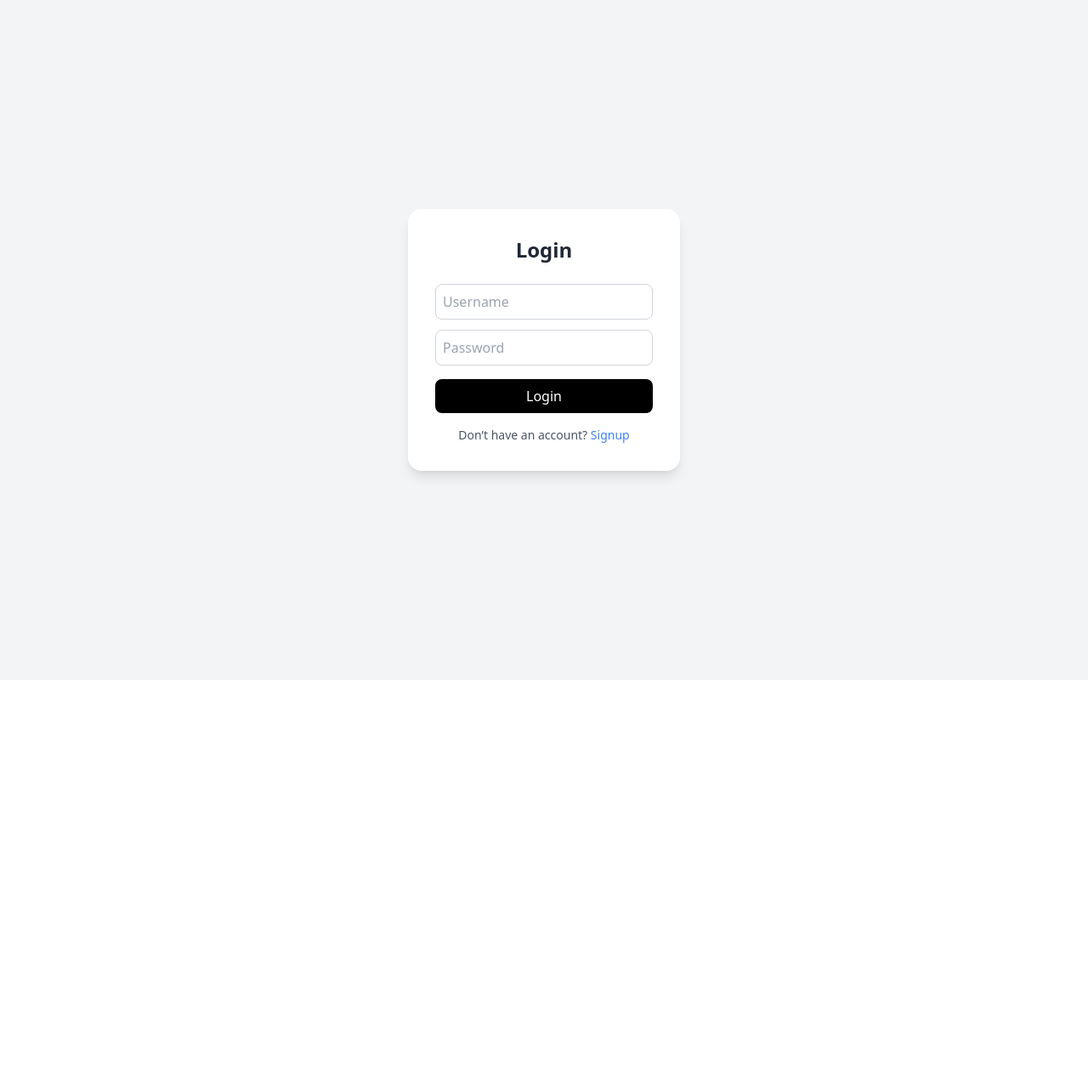
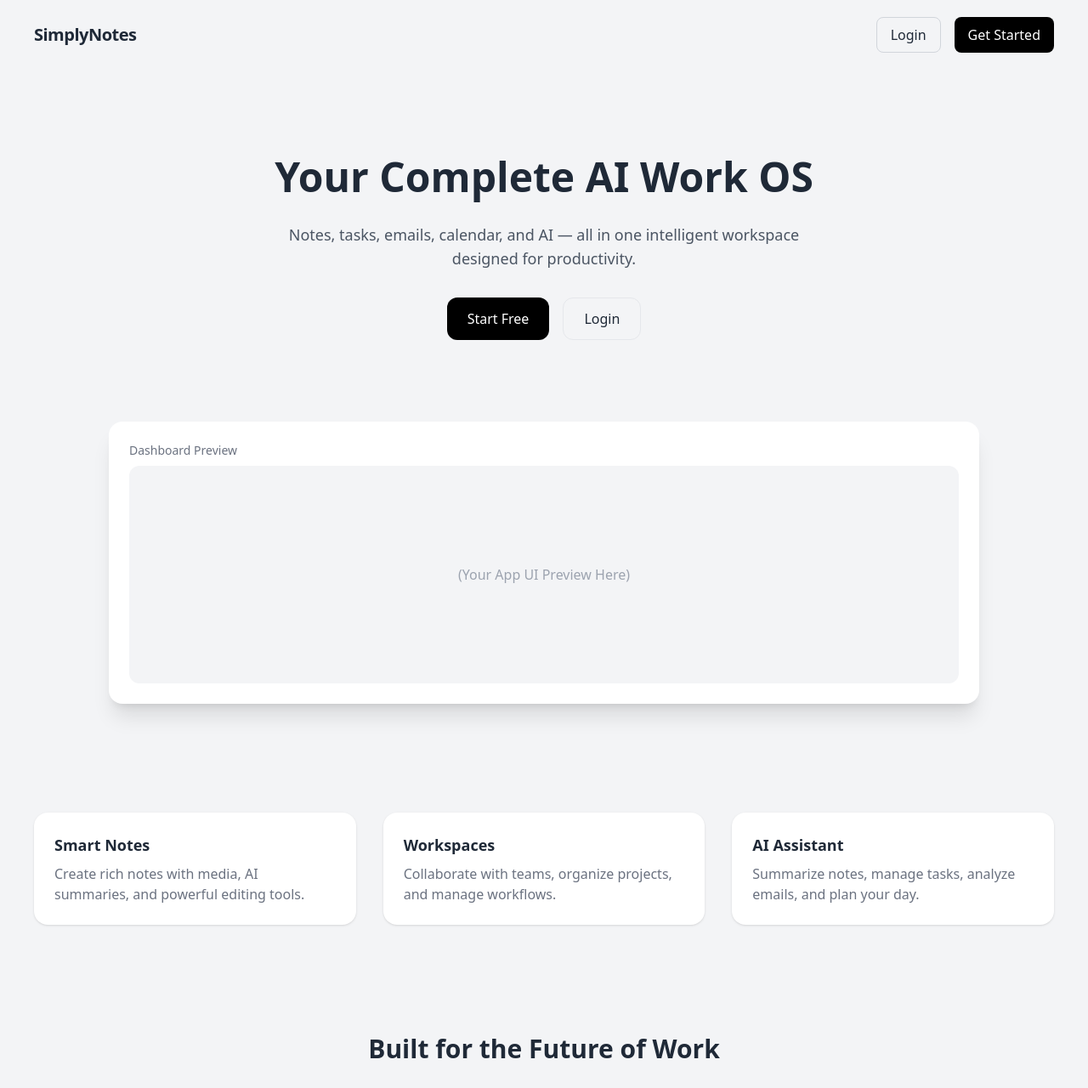
Before and after one commit to musxsid/simplynotes, a React app in the folder frontend/: page / in a window 1280 px wide. Shown: the top 1280 px of the page at 85% size. Before the commit the page ends 800 px from the top, so only its background shows below. Built offline with nearby package versions, Linux system fonts and the light colour scheme; the HTML template or start-up script is replaced by a standard one.

Commit message:
Add landing page routing and separate login route

```diff
--- a/frontend/src/App.jsx
+++ b/frontend/src/App.jsx
@@ -1,8 +1,10 @@
 import { BrowserRouter as Router, Routes, Route, Navigate } from "react-router-dom";
+import HomePage from "./pages/HomePage";
 import LoginPage from "./pages/LoginPage";
 import SignupPage from "./pages/SignupPage";
 import WorkPage from "./pages/WorkPage";
 import ProtectedRoute from "./routes/ProtectedRoute";
+
 function App() {
   const token = localStorage.getItem("token");
 
@@ -10,16 +12,19 @@ function App() {
     <Router>
       <Routes>
 
-        {/* 🔥 Root route logic */}
+        {/* 🔥 Landing Page */}
+        <Route path="/" element={<HomePage />} />
+
+        {/* 🔐 Login */}
         <Route
-          path="/"
+          path="/login"
           element={token ? <Navigate to="/work" /> : <LoginPage />}
         />
 
-        {/* Signup */}
+        {/* 🆕 Signup */}
         <Route path="/signup" element={<SignupPage />} />
 
-        {/* Protected Work */}
+        {/* 🔒 Protected Work */}
         <Route
           path="/work"
           element={
--- /dev/null
+++ b/frontend/src/pages/HomePage.jsx
@@ -0,0 +1,152 @@
+import { useNavigate } from "react-router-dom";
+import { motion } from "framer-motion";
+
+function HomePage() {
+  const navigate = useNavigate();
+
+  return (
+    <div className="min-h-screen bg-gray-100 dark:bg-gray-900 text-gray-800 dark:text-white">
+
+      {/* NAVBAR */}
+      <div className="flex justify-between items-center px-10 py-5">
+        <h1 className="text-xl font-semibold tracking-tight">SimplyNotes</h1>
+
+        <div className="flex gap-4">
+          <button
+            onClick={() => navigate("/login")}
+            className="px-4 py-2 rounded-lg border border-gray-300 dark:border-gray-600"
+          >
+            Login
+          </button>
+
+          <button
+            onClick={() => navigate("/signup")}
+            className="px-4 py-2 rounded-lg bg-black text-white hover:bg-gray-800"
+          >
+            Get Started
+          </button>
+        </div>
+      </div>
+
+      {/* HERO */}
+      <div className="flex flex-col items-center text-center mt-24 px-6">
+
+        <motion.h1
+          initial={{ opacity: 0, y: 30 }}
+          animate={{ opacity: 1, y: 0 }}
+          transition={{ duration: 0.6 }}
+          className="text-5xl font-bold mb-6 leading-tight"
+        >
+          Your Complete AI Work OS
+        </motion.h1>
+
+        <motion.p
+          initial={{ opacity: 0 }}
+          animate={{ opacity: 1 }}
+          transition={{ delay: 0.3 }}
+          className="max-w-2xl text-gray-600 dark:text-gray-300 mb-8 text-lg"
+        >
+          Notes, tasks, emails, calendar, and AI — all in one intelligent workspace designed for productivity.
+        </motion.p>
+
+        <motion.div
+          initial={{ opacity: 0, y: 20 }}
+          animate={{ opacity: 1, y: 0 }}
+          transition={{ delay: 0.5 }}
+          className="flex gap-4"
+        >
+          <button
+            onClick={() => navigate("/signup")}
+            className="bg-black text-white px-6 py-3 rounded-xl hover:bg-gray-800 transition active:scale-95"
+          >
+            Start Free
+          </button>
+
+          <button
+            onClick={() => navigate("/login")}
+            className="border px-6 py-3 rounded-xl"
+          >
+            Login
+          </button>
+        </motion.div>
+
+      </div>
+
+      {/* PRODUCT VISUAL */}
+      <div className="mt-24 flex justify-center px-6">
+        <motion.div
+          initial={{ opacity: 0, scale: 0.95 }}
+          animate={{ opacity: 1, scale: 1 }}
+          transition={{ duration: 0.6 }}
+          className="w-full max-w-5xl bg-white dark:bg-gray-800 rounded-2xl shadow-xl p-6"
+        >
+          <div className="text-left text-sm text-gray-500 mb-2">
+            Dashboard Preview
+          </div>
+
+          <div className="bg-gray-100 dark:bg-gray-700 h-64 rounded-xl flex items-center justify-center">
+            <span className="text-gray-400">
+              (Your App UI Preview Here)
+            </span>
+          </div>
+        </motion.div>
+      </div>
+
+      {/* FEATURES */}
+      <div className="mt-32 px-10 grid md:grid-cols-3 gap-8">
+
+        {[
+          {
+            title: "Smart Notes",
+            desc: "Create rich notes with media, AI summaries, and powerful editing tools."
+          },
+          {
+            title: "Workspaces",
+            desc: "Collaborate with teams, organize projects, and manage workflows."
+          },
+          {
+            title: "AI Assistant",
+            desc: "Summarize notes, manage tasks, analyze emails, and plan your day."
+          },
+        ].map((item, i) => (
+          <motion.div
+            key={i}
+            whileHover={{ y: -6 }}
+            className="p-6 bg-white dark:bg-gray-800 rounded-2xl shadow"
+          >
+            <h3 className="font-semibold text-lg mb-2">{item.title}</h3>
+            <p className="text-gray-500 dark:text-gray-400">
+              {item.desc}
+            </p>
+          </motion.div>
+        ))}
+
+      </div>
+
+      {/* FUTURE VISION */}
+      <div className="mt-32 text-center px-6">
+        <h2 className="text-3xl font-semibold mb-6">
+          Built for the Future of Work
+        </h2>
+
+        <p className="max-w-2xl mx-auto text-gray-600 dark:text-gray-300">
+          SimplyNotes evolves into a complete productivity system with email integration,
+          calendar planning, intelligent AI agents, and automation workflows — all unified.
+        </p>
+      </div>
+
+      {/* CTA */}
+      <div className="mt-32 mb-20 text-center">
+        <button
+          onClick={() => navigate("/signup")}
+          className="bg-black text-white px-8 py-4 rounded-2xl text-lg hover:bg-gray-800 transition active:scale-95"
+        >
+          Get Started for Free
+        </button>
+      </div>
+
+    </div>
+  );
+}
+
+export default HomePage;
--- /dev/null
+++ b/package.json
@@ -0,0 +1,5 @@
+{
+  "dependencies": {
+    "framer-motion": "^12.38.0"
+  }
+}
```
Also changed, not shown: 1 other file (tests, documents, lock files or other folders).
